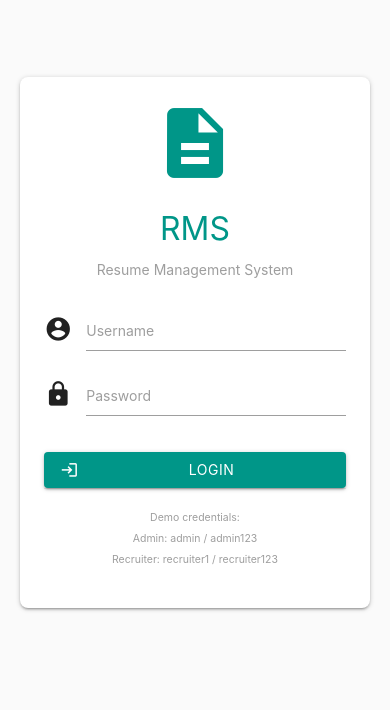
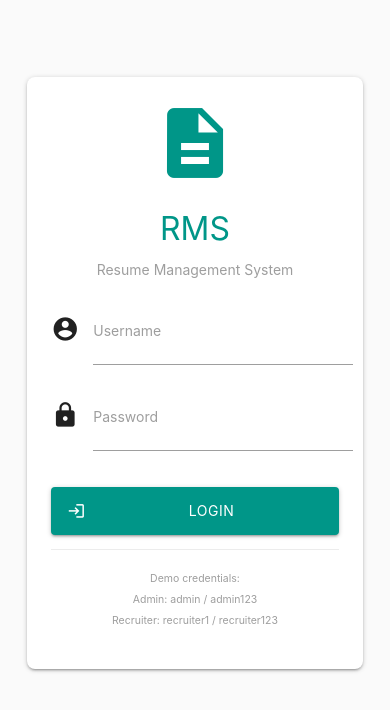
Before and after one commit to umashankark3/rms-application, a React (Create React App) app in the folder frontend/: page /login in a window 390 px wide. Shown: the top 710 px of the page. Built offline with nearby package versions, Linux system fonts and the light colour scheme; no server answers.

Commit message:
Fix: Enhance mobile responsiveness with improved CSS and touch targets

```diff
--- a/frontend/src/index.css
+++ b/frontend/src/index.css
@@ -284,6 +284,7 @@ body.light-theme .card {
 @media only screen and (max-width: 600px) {
   .container {
     width: 95%;
+    padding: 0 0.5rem;
   }
 
   .card {
@@ -294,4 +295,72 @@ body.light-theme .card {
     padding: 0 1rem;
     font-size: 0.8rem;
   }
+
+  /* Fix navigation for mobile */
+  nav .brand-logo {
+    font-size: 1.5rem;
+    left: 50%;
+    transform: translateX(-50%);
+  }
+
+  /* Fix form inputs on mobile */
+  .input-field {
+    margin-bottom: 1.5rem;
+  }
+
+  .input-field input[type=text],
+  .input-field input[type=email],
+  .input-field input[type=password],
+  .input-field input[type=tel],
+  .input-field textarea {
+    font-size: 16px; /* Prevent zoom on iOS */
+    padding: 0.5rem;
+  }
+
+  /* Fix buttons on mobile */
+  .btn {
+    width: 100%;
+    margin-bottom: 1rem;
+  }
+
+  .btn:not(.btn-flat):not(.btn-large) {
+    height: 48px; /* Better touch target */
+    line-height: 48px;
+  }
+
+  /* Fix table responsiveness */
+  table {
+    display: block;
+    overflow-x: auto;
+    white-space: nowrap;
+  }
+
+  /* Fix file upload area */
+  .file-drop-zone {
+    padding: 2rem 1rem;
+    min-height: 120px;
+  }
+
+  /* Fix modal on mobile */
+  .modal {
+    width: 95%;
+    max-height: 90%;
+  }
+
+  /* Fix responsive columns */
+  .col.s12 {
+    width: 100%;
+    margin-left: 0;
+  }
+
+  /* Fix navbar mobile menu */
+  .sidenav {
+    width: 250px;
+  }
+
+  .sidenav li > a {
+    height: 48px;
+    line-height: 48px;
+    padding: 0 32px;
+  }
 }
```
